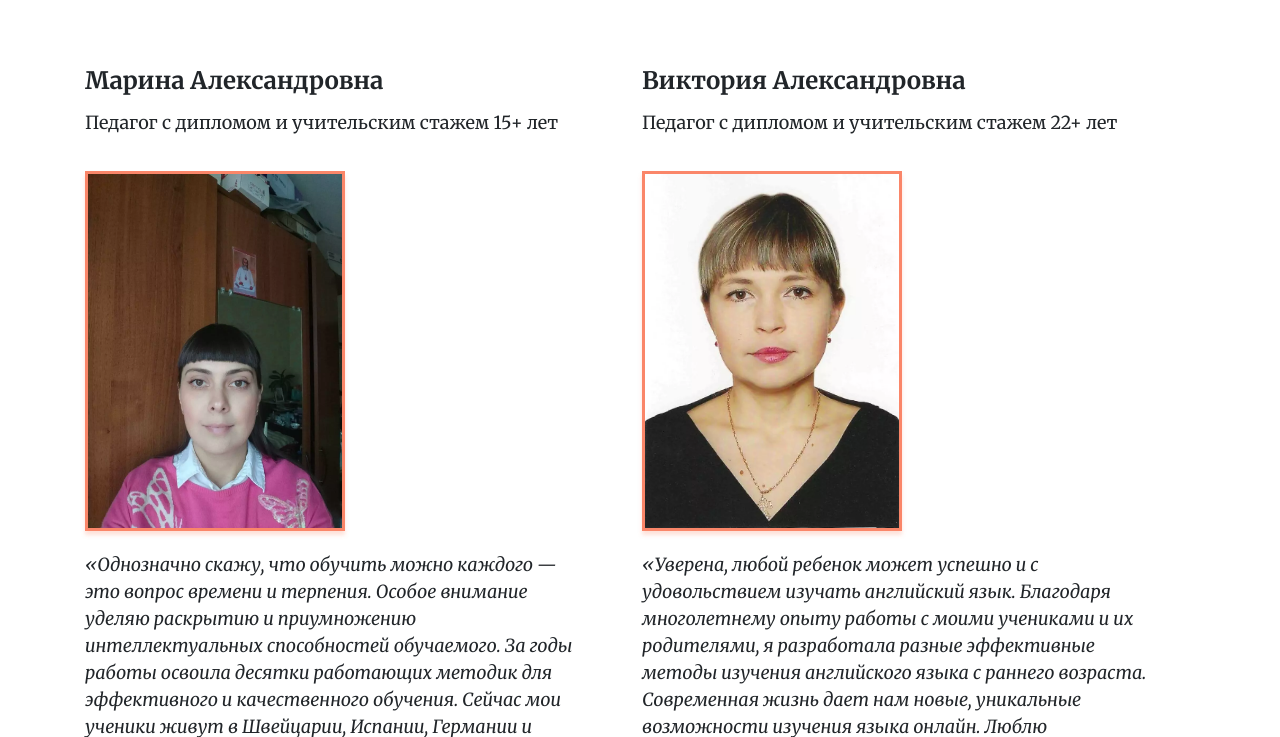
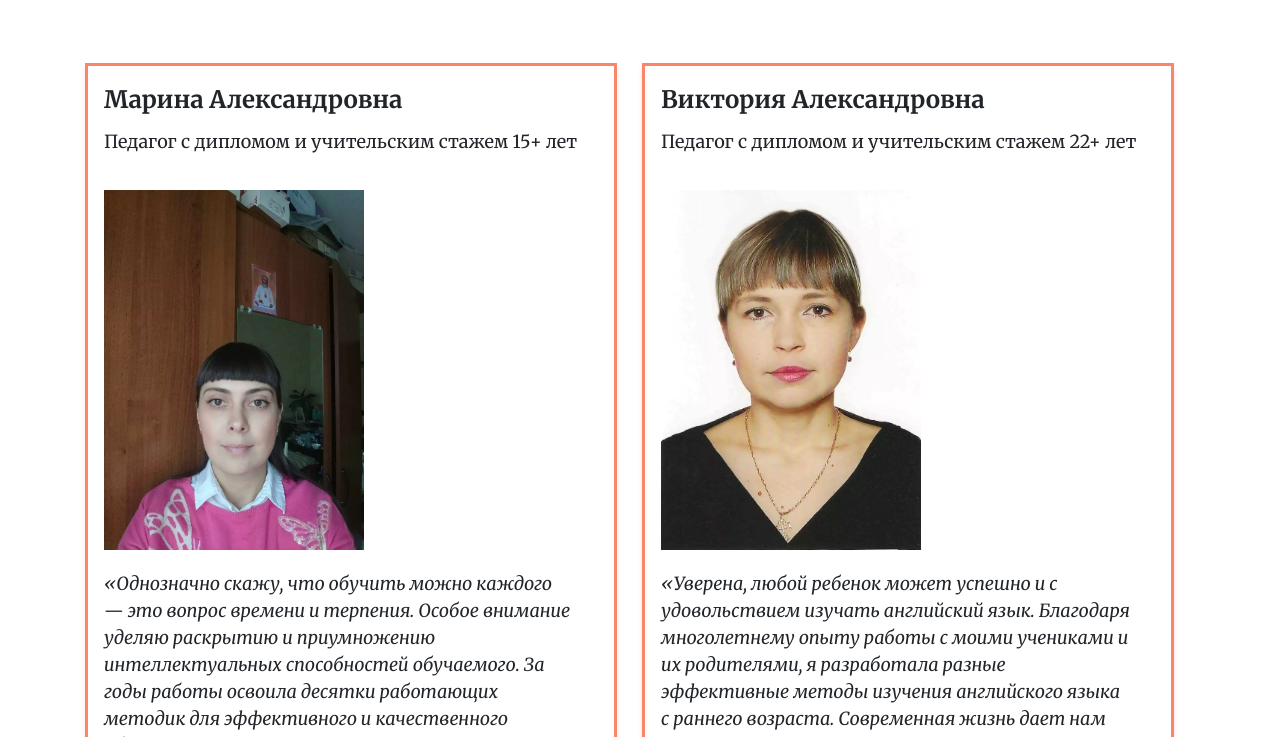
Before and after one commit to Alcatraz81337/englishforbeginners, a plain HTML site: page index.html in a window 1280 px wide. Shown: the part 1203-1940 px from the top of the page. Drawn offline with nearby package versions, Linux system fonts and the light colour scheme.

Commit message:
author fix

```diff
--- a/css/style.css
+++ b/css/style.css
@@ -167,6 +167,8 @@ body {
   flex-direction: column;
   max-width: 532px;
   flex-direction: column;
+  border: 3px solid #FA8669;
+  box-shadow: 0px 4px 4px rgba(250, 134, 105, 0.25);
 }
 .author:first-child {
   margin-right: 25px;
@@ -186,10 +188,7 @@ body {
   margin-bottom: 35px;
   display: block;
 }
-.author-photo {
-  border: 3px solid #FA8669;
-  box-shadow: 0px 4px 4px rgba(250, 134, 105, 0.25);
-}
+
 .author-text {
   padding-right: 5%;
 }
--- a/index.html
+++ b/index.html
@@ -79,7 +79,7 @@
     </div>
     </div>
     <div class="authors">
-      <hero class="author">
+      <hero class="author p-3">
 
         <span class="author-name main-text-bold-big">Марина Александровна</span>
         <span class="author-subname main-text-regular">Педагог с дипломом и учительским стажем 15+ лет</span>
@@ -92,7 +92,7 @@
         </picture>
         </div>
       </hero>
-      <hero class="author">
+      <hero class="author p-3">
 
         <span class="author-name main-text-bold-big">Виктория Александровна</span>
         <span class="author-subname main-text-regular">Педагог с дипломом и учительским стажем 22+ лет</span>
```
